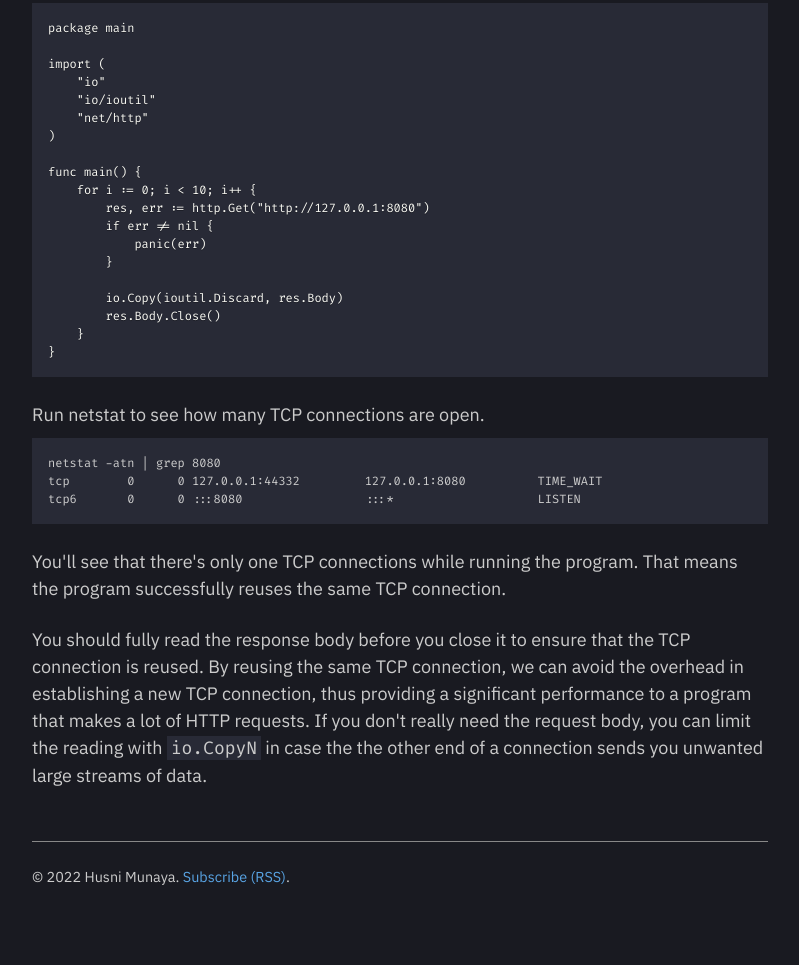
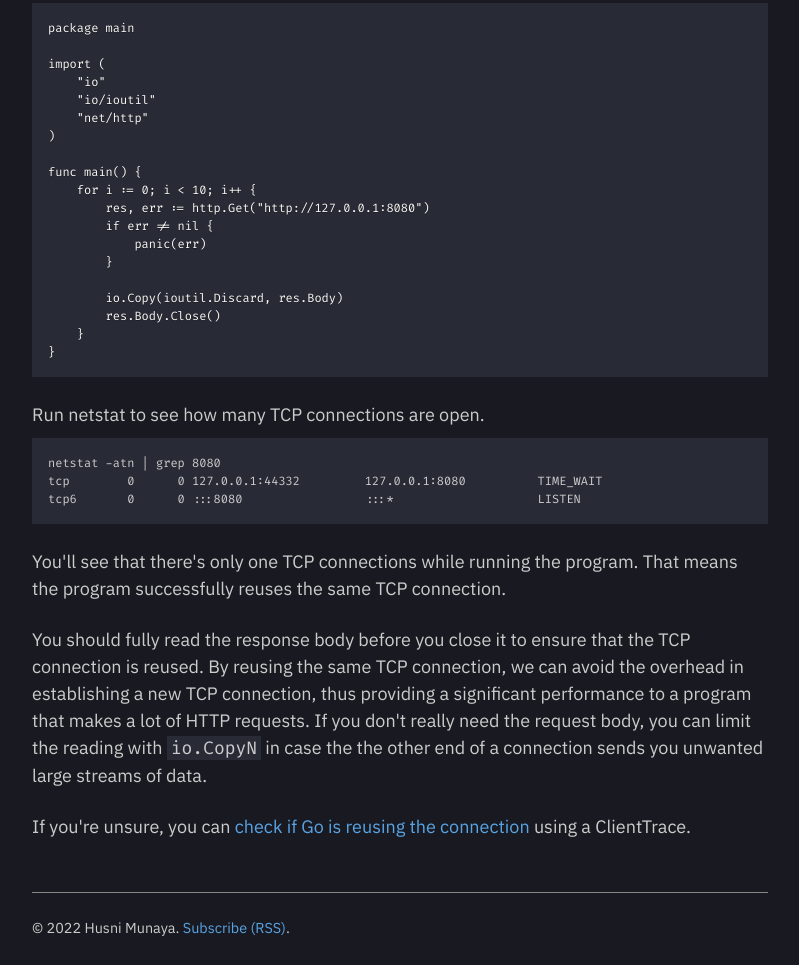
Before and after one commit to husnimun/husni.dev, a Gatsby site: page /how-to-reuse-http-connection-in-go/ in a window 1280 px wide. Shown: the part 1220-2185 px from the top of the page, without its empty margins (240-1039 px from the left). Before the commit the page ends 2134 px from the top, so only its background shows below. Built offline with nearby package versions, Linux system fonts and the light colour scheme; Gatsby itself is replaced by a stand-in of ours; some packages are replaced by stand-ins of ours; code samples lack their colours.

Commit message:
add link on reusing a connection

```diff
--- a/content/blog/how-to-reuse-http-connection-in-go/index.mdx
+++ b/content/blog/how-to-reuse-http-connection-in-go/index.mdx
@@ -83,3 +83,5 @@ That means the program successfully reuses the same TCP connection.
 You should fully read the response body before you close it to ensure that the TCP connection is reused.
 By reusing the same TCP connection, we can avoid the overhead in establishing a new TCP connection, thus providing a significant performance to a program that makes a lot of HTTP requests.
 If you don't really need the request body, you can limit the reading with `io.CopyN` in case the the other end of a connection sends you unwanted large streams of data.
+
+If you're unsure, you can [check if Go is reusing the connection](https://gophercoding.com/has-client-reused-connection/) using a ClientTrace.
```
